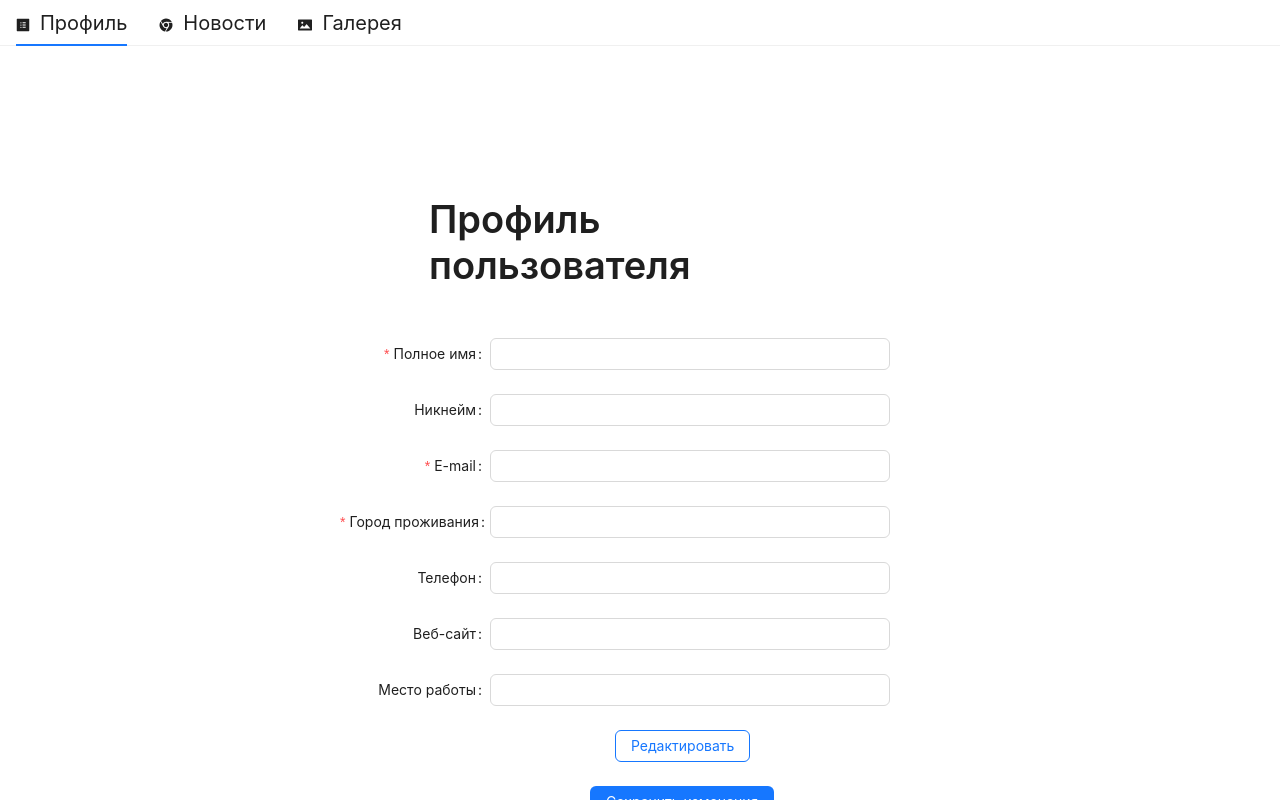
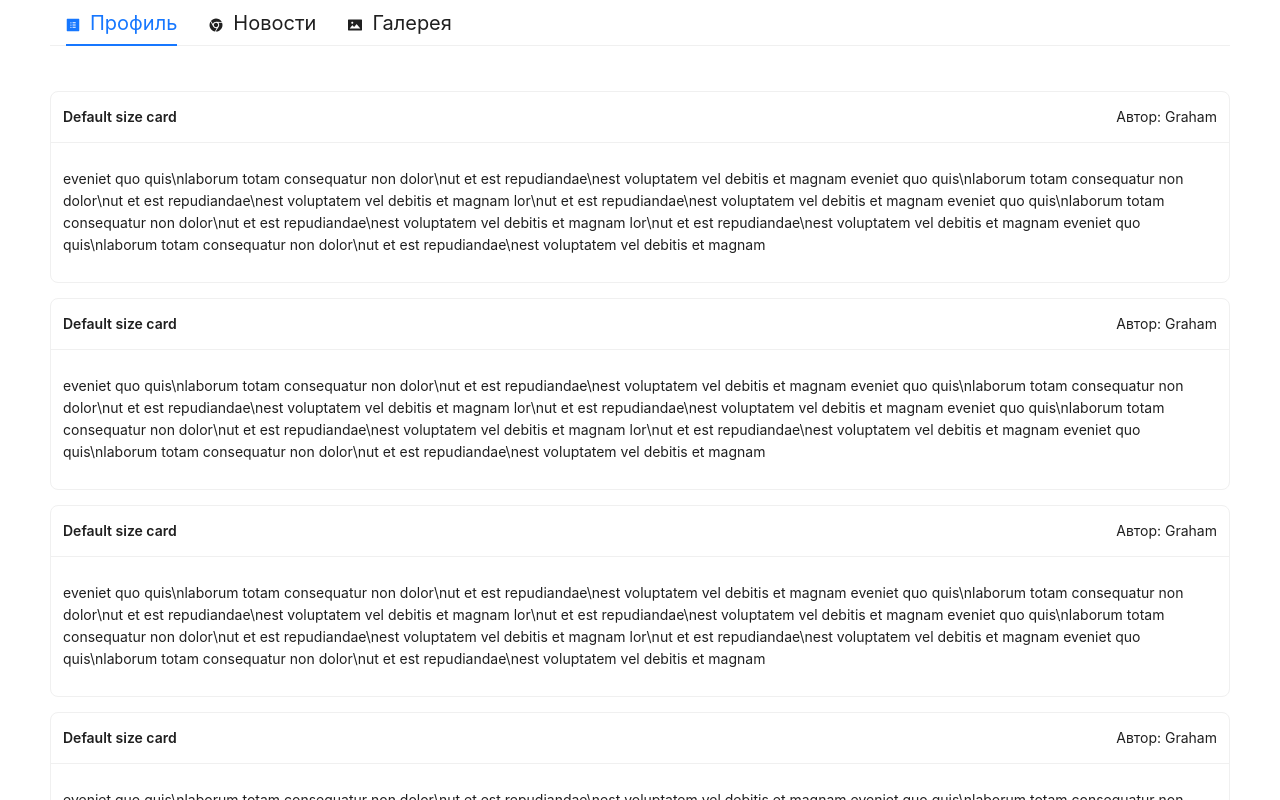
Before and after one commit to AlexS88190/dogma, a React (Create React App) app: page / in a window 1280 px wide. Shown: the top 800 px of the page. Built offline with nearby package versions, Linux system fonts and the light colour scheme.

Commit message:
добавить копоненты галереи и новостей

```diff
--- /dev/null
+++ b/src/NewsItem/NewsItem.tsx
@@ -0,0 +1,13 @@
+import {Card, Space} from 'antd';
+import React, {FC} from 'react';
+
+const NewsItem: FC = () => (
+    <Space direction="vertical" size={16}>
+        <Card title="Default size card" size="small" extra={<p>Автор: Graham</p>} style={{ width: "100%" }} >
+            <p>eveniet quo quis\nlaborum totam consequatur non dolor\nut et est repudiandae\nest voluptatem vel debitis et magnam eveniet quo quis\nlaborum totam consequatur non dolor\nut et est repudiandae\nest voluptatem vel debitis et magnam lor\nut et est repudiandae\nest voluptatem vel debitis et magnam eveniet quo quis\nlaborum totam consequatur non dolor\nut et est repudiandae\nest voluptatem vel debitis et magnam lor\nut et est repudiandae\nest voluptatem vel debitis et magnam eveniet quo quis\nlaborum totam consequatur non dolor\nut et est repudiandae\nest voluptatem vel debitis et magnam</p>
+
+        </Card>
+    </Space>
+);
+
+export default NewsItem;
--- a/src/components/App/App.css
+++ b/src/components/App/App.css
@@ -10,5 +10,6 @@
 
 .page__content {
   margin: 0 auto;
+  padding: 0 50px;
   /*max-width: 1280px;*/
 }
--- a/src/components/App/App.tsx
+++ b/src/components/App/App.tsx
@@ -2,6 +2,7 @@ import React from 'react';
 import './App.css';
 import AuthForm from "../AuthForm/AuthForm";
 import Profile from "../Profile/Profile";
+import Main from "../Main/Main";
 
 function App() {
 
@@ -9,7 +10,7 @@ function App() {
   return (
     <div className="page">
       <div className="page__content">
-          <Profile/>
+          <Main/>
       </div>
     </div>
   );
--- /dev/null
+++ b/src/components/List/List.tsx
@@ -0,0 +1,61 @@
+import {List} from 'antd';
+import React from 'react';
+import PhotoItem from "../PhotoItem/PhotoItem";
+import NewsItem from "../../NewsItem/NewsItem";
+
+const data = [
+    {
+        title: 'Ant Design Title 1',
+    },
+    {
+        title: 'Ant Design Title 2',
+    },
+    {
+        title: 'Ant Design Title 3',
+    },
+    {
+        title: 'Ant Design Title 4',
+    },
+    {
+        title: 'Ant Design Title 1',
+    },
+    {
+        title: 'Ant Design Title 2',
+    },
+    {
+        title: 'Ant Design Title 3',
+    },
+    {
+        title: 'Ant Design Title 4',
+    },
+];
+
+const _List: React.FC = () => (
+
+        <List
+            itemLayout="vertical"
+            dataSource={data}
+            style={{paddingTop: 30}}
+            className="list"
+            renderItem={(item, index) => (
+                <div className="list__item">
+                    {/*<PhotoItem/>*/}
+                    <NewsItem/>
+                </div>
+
+
+                // <List.Item>
+                //     <List.Item.Meta
+                //         title={item.title}
+                //         description="Ant Design, a design language for background applications, is refined by Ant UED Team"
+                //     />
+                // </List.Item>
+
+                    //
+
+
+            )}
+        />
+);
+
+export default _List;
--- a/src/components/Navigation/Navigtion.tsx
+++ b/src/components/Main/Main.tsx
@@ -2,6 +2,7 @@ import React, {FC, useState} from 'react';
 import { ChromeFilled, ProfileFilled, PictureFilled } from '@ant-design/icons';
 import type { MenuProps } from 'antd';
 import { Menu } from 'antd';
+import List from '../List/List'
 
 const items: MenuProps['items'] = [
     {
@@ -30,15 +31,21 @@ const items: MenuProps['items'] = [
     // },
 ];
 
-const Navigation: FC = () => {
-    const [current, setCurrent] = useState('mail');
+const Main: FC = () => {
+    const [current, setCurrent] = useState('profile');
 
     const onClick: MenuProps['onClick'] = (event) => {
         console.log('click ', event);
         setCurrent(event.key);
     };
 
-    return <Menu onClick={onClick} selectedKeys={[current]} mode="horizontal" items={items} style={{fontSize: 20}} />;
+    return (
+        <>
+            <Menu onClick={onClick} selectedKeys={[current]} mode="horizontal" items={items} style={{fontSize: 20}} />
+            <List/>
+        </>
+
+    );
 };
 
-export default Navigation;
+export default Main;
--- /dev/null
+++ b/src/components/PhotoItem/PhotoItem.tsx
@@ -0,0 +1,12 @@
+import React from 'react';
+import {Image} from 'antd';
+
+const PhotoItem: React.FC = () => (
+        <Image
+            width={400}
+            src="https://via.placeholder.com/600/d32776"
+            style={{marginBottom: 20}}
+        />
+);
+
+export default PhotoItem;
--- a/src/components/Profile/Profile.tsx
+++ b/src/components/Profile/Profile.tsx
@@ -2,7 +2,7 @@ import React, {FC} from "react";
 import {Button, Form, Input} from "antd";
 import { Typography } from 'antd';
 import './Profile.css';
-import Navigation from "../Navigation/Navigtion";
+import Navigation from "../Main/Main";
 
 const { Title } = Typography;
 
```
